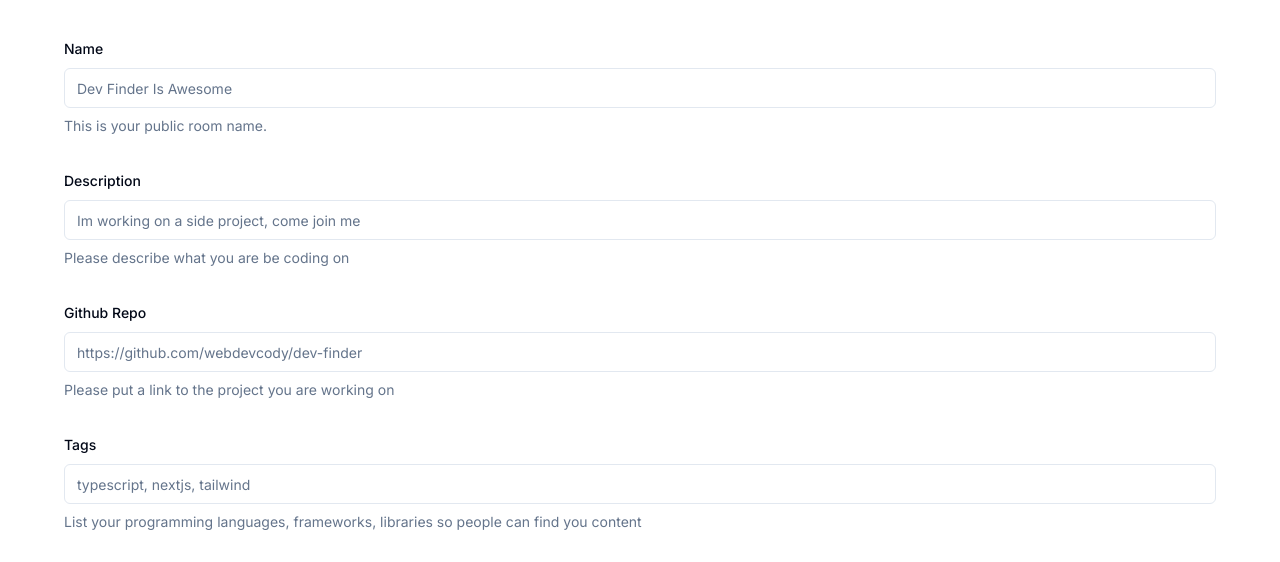
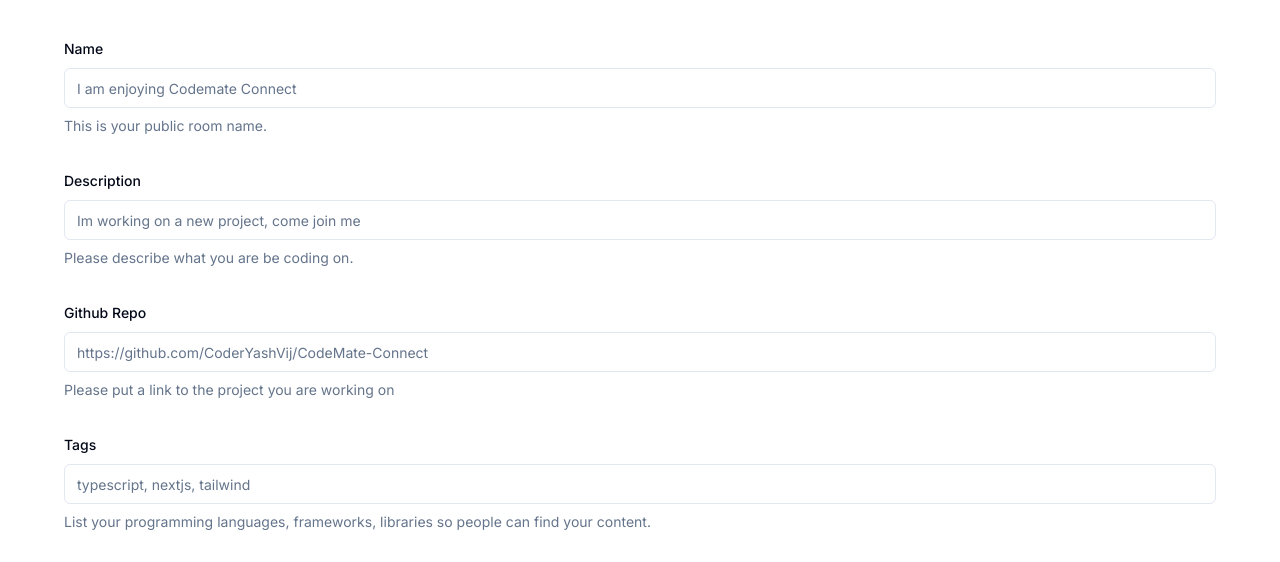
Before and after one commit to CoderYashVij/CodeMate-Connect, a Next.js app: page /create-room in a window 1280 px wide. Shown: the part 160-722 px from the top of the page. Built offline with nearby package versions, Linux system fonts and the light colour scheme; no server answers.

Commit message:
Updating create room form

```diff
--- a/src/app/create-room/create-room-form.tsx
+++ b/src/app/create-room/create-room-form.tsx
@@ -59,7 +59,7 @@
             <FormItem>
               <FormLabel>Name</FormLabel>
               <FormControl>
-                <Input {...field} placeholder="Dev Finder Is Awesome" />
+                <Input {...field} placeholder="I am enjoying Codemate Connect" />
               </FormControl>
               <FormDescription>This is your public room name.</FormDescription>
               <FormMessage />
@@ -76,11 +76,11 @@
               <FormControl>
                 <Input
                   {...field}
-                  placeholder="Im working on a side project, come join me"
+                  placeholder="Im working on a new project, come join me"
                 />
               </FormControl>
               <FormDescription>
-                Please describe what you are be coding on
+                Please describe what you are be coding on.
               </FormDescription>
               <FormMessage />
             </FormItem>
@@ -96,7 +96,7 @@
               <FormControl>
                 <Input
                   {...field}
-                  placeholder="https://github.com/webdevcody/dev-finder"
+                  placeholder="https://github.com/CoderYashVij/CodeMate-Connect"
                 />
               </FormControl>
               <FormDescription>
@@ -118,7 +118,7 @@
               </FormControl>
               <FormDescription>
                 List your programming languages, frameworks, libraries so people
-                can find you content
+                can find your content.
               </FormDescription>
               <FormMessage />
             </FormItem>
```
